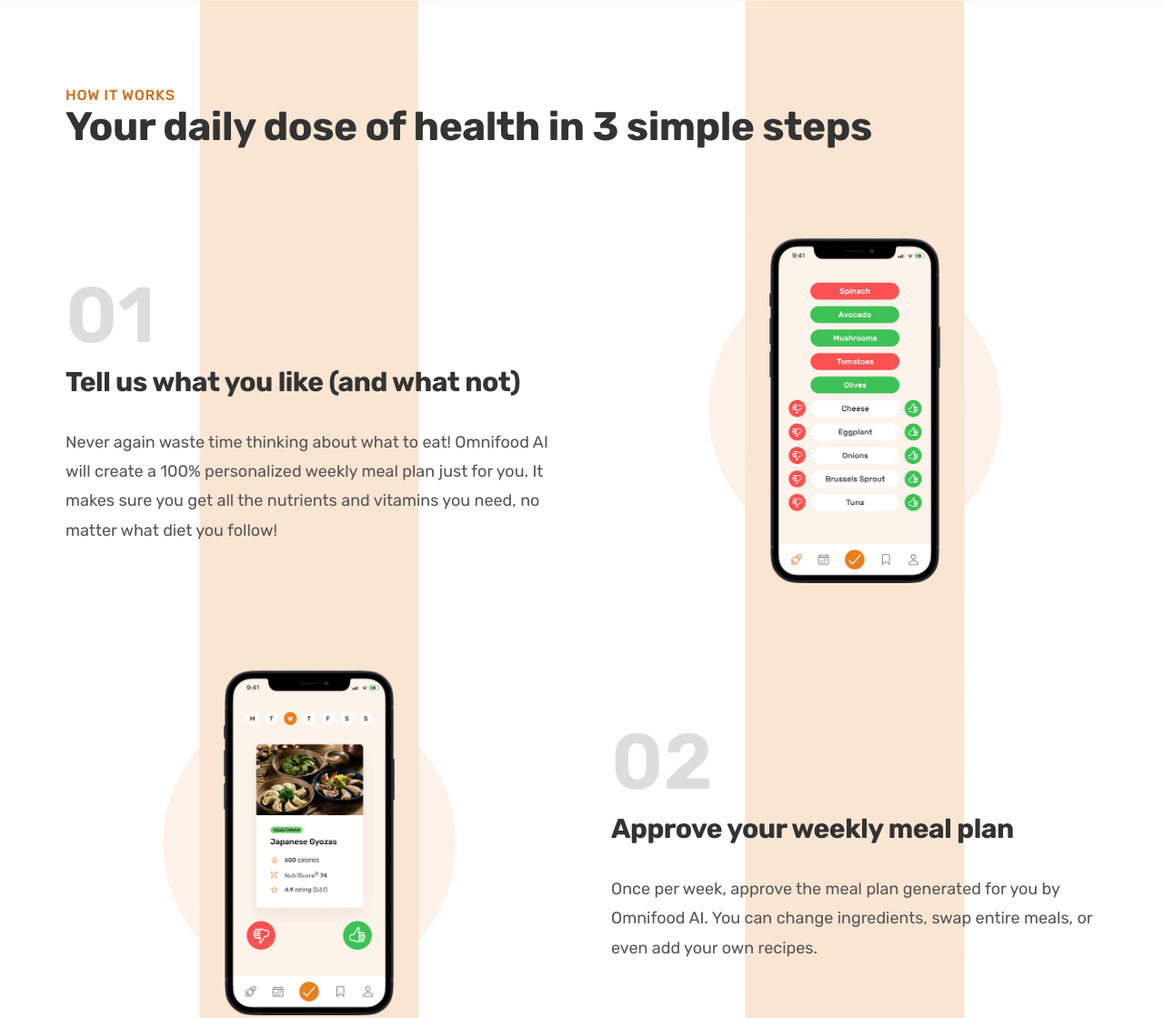
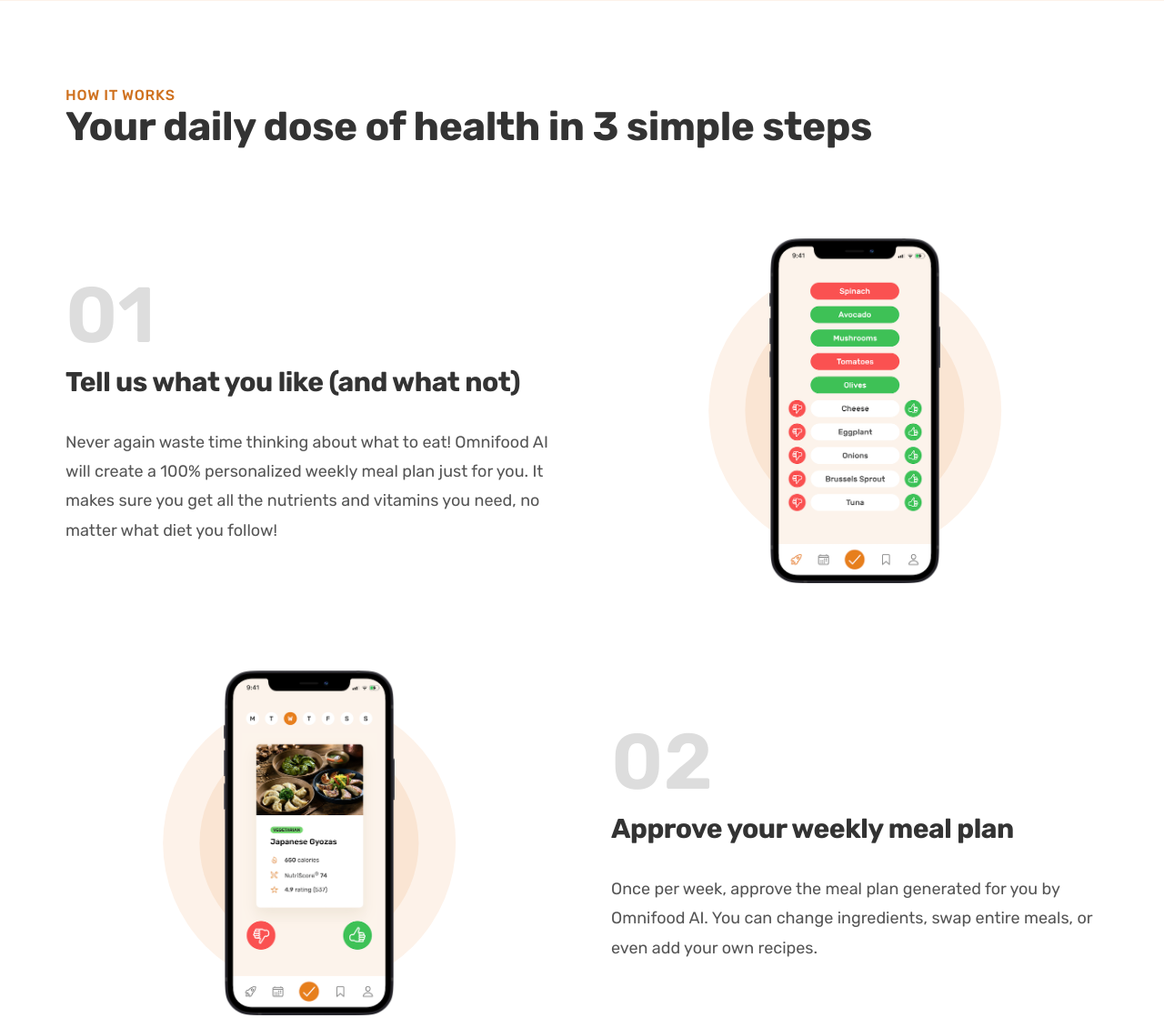
Before and after one commit to rahneverd/K-Food, a plain HTML site: page index.html in a window 1280 px wide. Shown: the part 757-1876 px from the top of the page at 91% size. Drawn offline with Linux system fonts and the light colour scheme.

Commit message:
building how section

```diff
--- a/css/style.css
+++ b/css/style.css
@@ -159,7 +159,7 @@
 }
 .step-img-box::after {
 	width: 45%;
-	padding-bottom: 5045%;
+	padding-bottom: 45%;
 	background-color: #fae5d3;
 	z-index: -1;
 }
```
